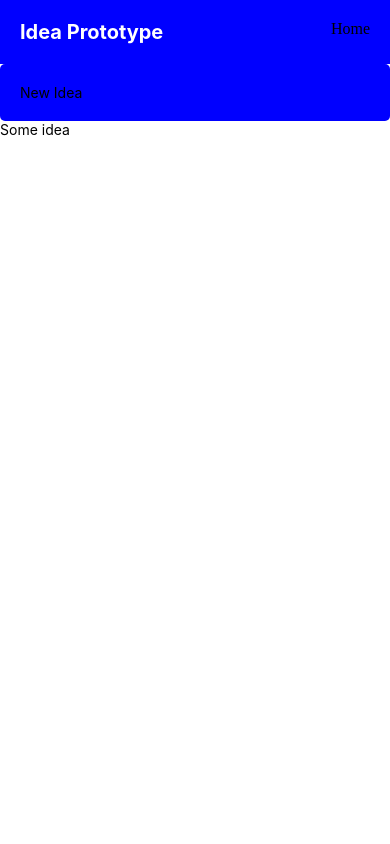
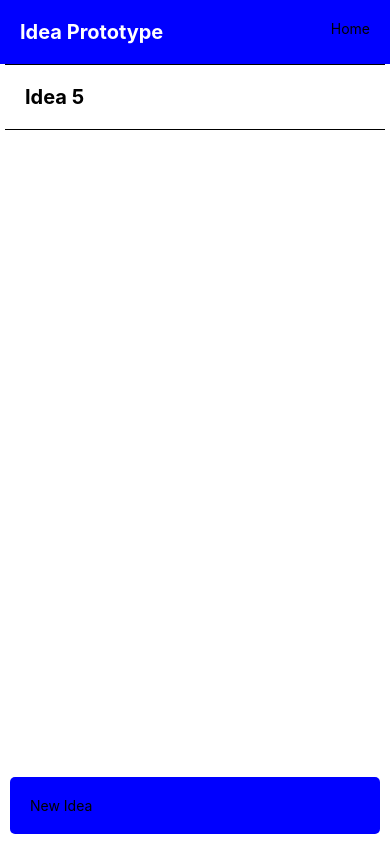
Before and after one commit to Nicola3341246/Idea_App_prototype, a React Native app in the folder Idea_Prototype/: screen / in a window 390 px wide. Built offline with nearby package versions, Linux system fonts and the light colour scheme.

Commit message:
Added first version of Mainpage

```diff
--- a/Idea_Prototype/components/global/header.js
+++ b/Idea_Prototype/components/global/header.js
@@ -4,7 +4,9 @@ export default function Header() {
     return (
         <View style={styles.container}>
             <Text style={styles.title}>Idea Prototype</Text>
-            <Pressable>Home</Pressable>
+            <Pressable onPress={() => alert("Not implemented yet")}>
+                <Text>Home</Text>
+            </Pressable>
         </View>
     );
 }
--- a/Idea_Prototype/components/mainpage.js
+++ b/Idea_Prototype/components/mainpage.js
@@ -1,17 +1,62 @@
-import { StatusBar } from "expo-status-bar";
 import { Pressable, StyleSheet, Text, View, ScrollView } from "react-native";
 import Header from "./global/header";
+import IdeaComponent from "./mainpage/ideaCompondend";
 
 export default function MainPage() {
+    const mockIdeaRepository = [
+        {
+            id: 1,
+            parentRepositoryId: 0,
+            title: "repository 1",
+        },
+        {
+            id: 2,
+            parentRepositoryId: 0,
+            title: "repository 2",
+        },
+    ];
+
+    const mockIdeas = [
+        {
+            id: 1,
+            repositoryId: 1,
+            title: "Idea 1",
+        },
+        {
+            id: 2,
+            repositoryId: 1,
+            title: "Idea 2",
+        },
+        {
+            id: 3,
+            repositoryId: 2,
+            title: "Idea 3",
+        },
+        {
+            id: 4,
+            repositoryId: 2,
+            title: "Idea 4",
+        },
+        {
+            id: 5,
+            repositoryId: 0,
+            title: "Idea 5",
+        },
+    ];
+
     return (
         <View style={styles.container}>
             <Header />
-            <Pressable style={styles.button}>
+            <ScrollView>
+                {mockIdeas.map((idea) => {
+                    if (idea.repositoryId === 0) {
+                        return <IdeaComponent idea={idea} />;
+                    }
+                })}
+            </ScrollView>
+            <Pressable style={styles.button} onPress={() => alert("Not implemented yet")}>
                 <Text>New Idea</Text>
             </Pressable>
-            <ScrollView>
-                <Text>Some idea</Text>
-            </ScrollView>
         </View>
     );
 }
@@ -25,6 +70,7 @@ const styles = StyleSheet.create({
 
     button: {
         backgroundColor: "blue",
+        margin: 10,
         padding: 20,
         borderRadius: 5,
     },
--- /dev/null
+++ b/Idea_Prototype/components/mainpage/ideaCompondend.js
@@ -0,0 +1,31 @@
+import { StyleSheet, View, Pressable, Text } from "react-native";
+
+export default function IdeaComponent(idea) {
+    return (
+        <View styles={styles.container}>
+            <Pressable onPress={() => alert("Not implemented yet")}>
+                <Text style={styles.title}>{idea.idea.title}</Text>
+            </Pressable>
+        </View>
+    );
+}
+
+const styles = StyleSheet.create({
+    container: {
+        display: "flex",
+        flexDirection: "row",
+    },
+
+    title: {
+        color: "black",
+        fontSize: 20,
+        fontWeight: "bold",
+
+        marginLeft: 5,
+        marginRight: 5,
+        padding: 20,
+        borderColor: "#000000",
+        borderTopWidth: 1,
+        borderBottomWidth: 1,
+    },
+});
```
Also changed, not shown: Idea_Prototype/package.json (+6 -2 lines), 1 other file (tests, documents, lock files or other folders).
